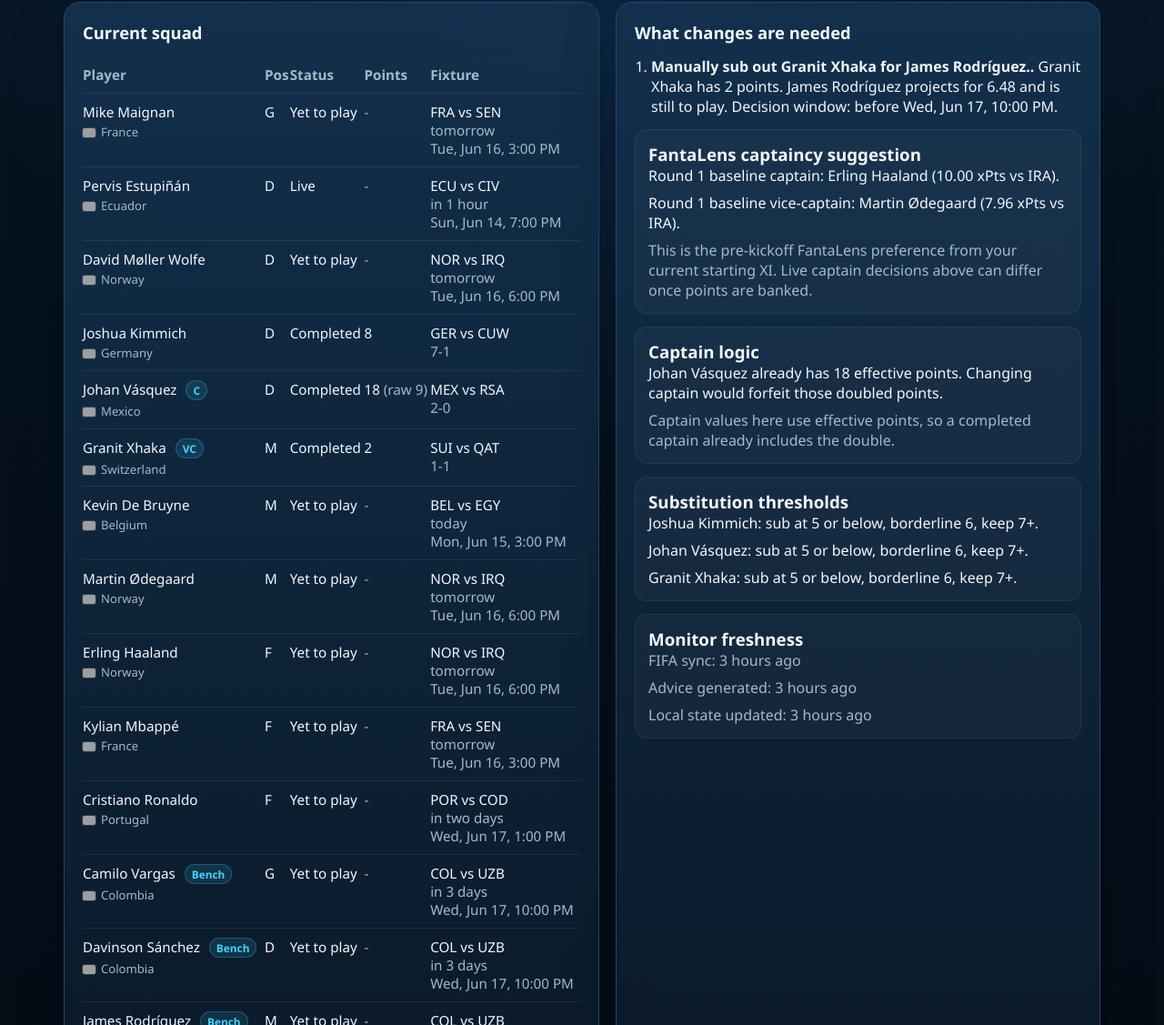
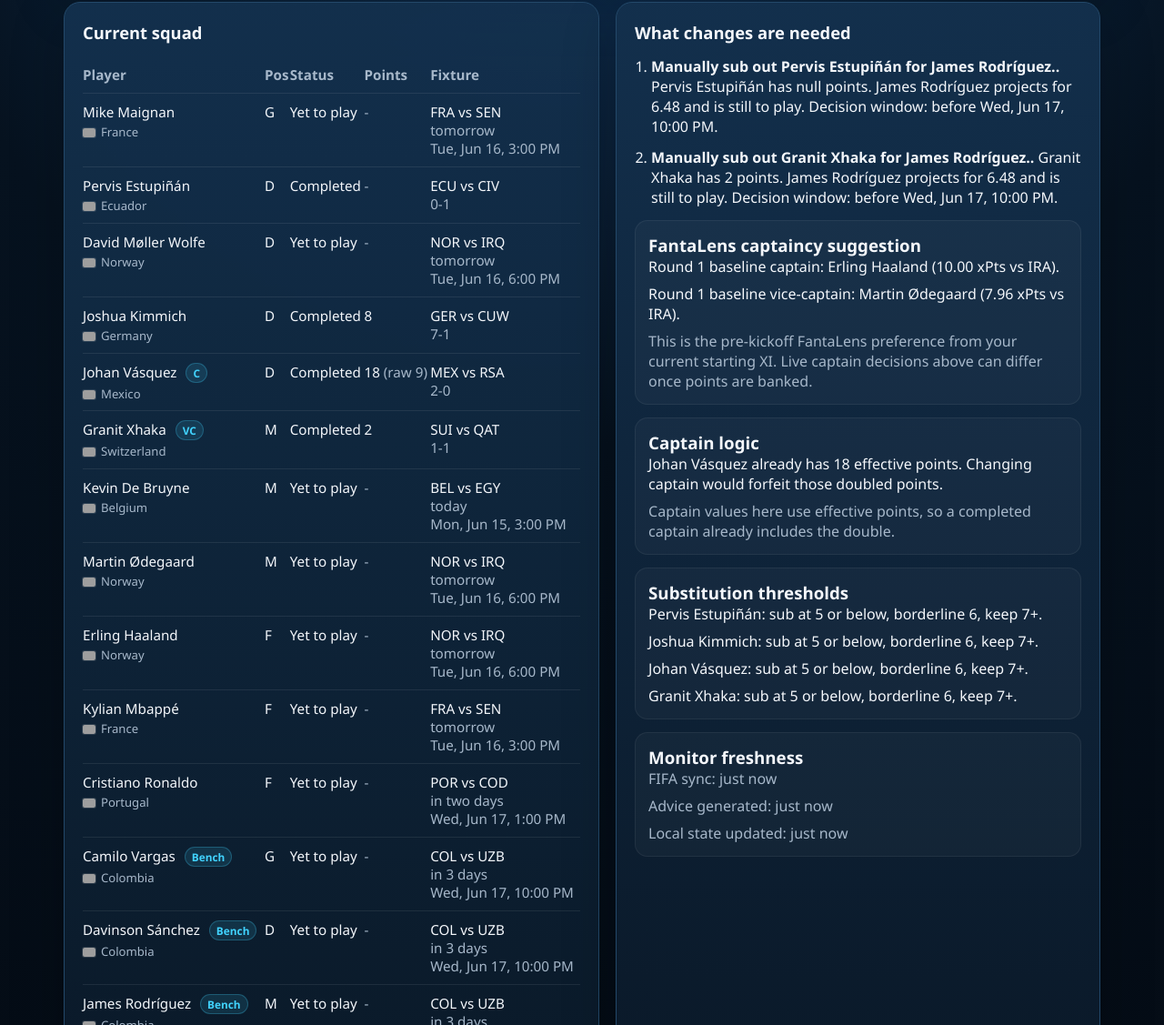
Before and after one commit to frenchtouch-hash/fantasy-soccer, a plain HTML site: page index.html in a window 1280 px wide. Shown: the part 284-1411 px from the top of the page at 91% size. Drawn offline with Linux system fonts and the light colour scheme; grey boxes are pictures that could not be loaded.

Commit message:
Publish live dashboard 2026-06-14 23:04

```diff
--- a/index.html
+++ b/index.html
@@ -176,9 +176,9 @@
   </tr><tr>
     <td>Pervis Estupiñán <div class="player-team muted"><img class="flag-icon" src="https://flagcdn.com/w20/ec.png" alt="Ecuador flag">Ecuador</div></td>
     <td>D</td>
-    <td>Live</td>
+    <td>Completed</td>
     <td><span class="muted">-</span></td>
-    <td>ECU vs CIV<br><span class="muted relative-time" data-timestamp="2026-06-14T19:00:00-04:00" data-mode="future" title="Jun 14, 2026, 7:00:00 PM EDT">today</span><br><span class="muted">Sun, Jun 14, 7:00 PM</span></td>
+    <td>ECU vs CIV<br><span class="muted">0-1</span></td>
   </tr><tr>
     <td>David Møller Wolfe <div class="player-team muted"><img class="flag-icon" src="https://flagcdn.com/w20/no.png" alt="Norway flag">Norway</div></td>
     <td>D</td>
@@ -265,7 +265,7 @@
 
       <div class="panel">
         <h2>What changes are needed</h2>
-        <ol class="action-list"><li><strong>Manually sub out Granit Xhaka for James Rodríguez..</strong> Granit Xhaka has 2 points. James Rodríguez projects for 6.48 and is still to play. Decision window: before Wed, Jun 17, 10:00 PM.</li></ol>
+        <ol class="action-list"><li><strong>Manually sub out Pervis Estupiñán for James Rodríguez..</strong> Pervis Estupiñán has null points. James Rodríguez projects for 6.48 and is still to play. Decision window: before Wed, Jun 17, 10:00 PM.</li><li><strong>Manually sub out Granit Xhaka for James Rodríguez..</strong> Granit Xhaka has 2 points. James Rodríguez projects for 6.48 and is still to play. Decision window: before Wed, Jun 17, 10:00 PM.</li></ol>
 
         <div class="subtle-card">
           <h3>FantaLens captaincy suggestion</h3>
@@ -282,14 +282,14 @@
 
         <div class="subtle-card">
           <h3>Substitution thresholds</h3>
-          <p class="summary-line">Joshua Kimmich: sub at 5 or below, borderline 6, keep 7+.</p><p class="summary-line">Johan Vásquez: sub at 5 or below, borderline 6, keep 7+.</p><p class="summary-line">Granit Xhaka: sub at 5 or below, borderline 6, keep 7+.</p>
+          <p class="summary-line">Pervis Estupiñán: sub at 5 or below, borderline 6, keep 7+.</p><p class="summary-line">Joshua Kimmich: sub at 5 or below, borderline 6, keep 7+.</p><p class="summary-line">Johan Vásquez: sub at 5 or below, borderline 6, keep 7+.</p><p class="summary-line">Granit Xhaka: sub at 5 or below, borderline 6, keep 7+.</p>
         </div>
 
         <div class="subtle-card">
           <h3>Monitor freshness</h3>
-          <p class="summary-line muted">FIFA sync: <span class="relative-time" data-timestamp="2026-06-15T00:04:05.047Z" data-mode="past" title="Jun 14, 2026, 8:04:05 PM EDT">just now</span></p>
-          <p class="summary-line muted">Advice generated: <span class="relative-time" data-timestamp="2026-06-15T00:04:06.862Z" data-mode="past" title="Jun 14, 2026, 8:04:06 PM EDT">just now</span></p>
-          <p class="summary-line muted">Local state updated: <span class="relative-time" data-timestamp="2026-06-15T00:04:05.047Z" data-mode="past" title="Jun 14, 2026, 8:04:05 PM EDT">just now</span></p>
+          <p class="summary-line muted">FIFA sync: <span class="relative-time" data-timestamp="2026-06-15T03:04:04.742Z" data-mode="past" title="Jun 14, 2026, 11:04:04 PM EDT">just now</span></p>
+          <p class="summary-line muted">Advice generated: <span class="relative-time" data-timestamp="2026-06-15T03:04:06.416Z" data-mode="past" title="Jun 14, 2026, 11:04:06 PM EDT">just now</span></p>
+          <p class="summary-line muted">Local state updated: <span class="relative-time" data-timestamp="2026-06-15T03:04:04.742Z" data-mode="past" title="Jun 14, 2026, 11:04:04 PM EDT">just now</span></p>
         </div>
       </div>
     </section>
```
